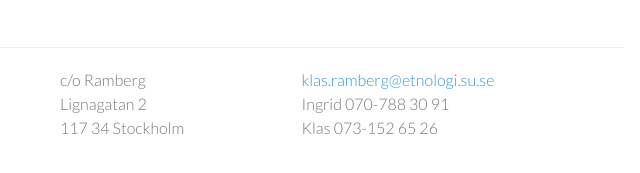
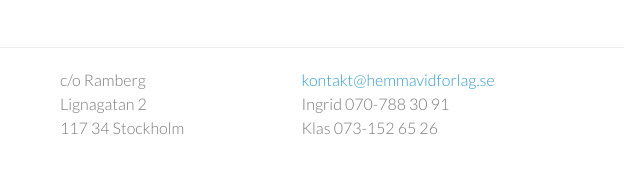
Before and after one commit to joeljunstrom/hemmavid, a plain HTML site: page index.html in a window 1280 px wide. Shown: the part 797-970 px from the top of the page, 419-1059 px from the left. Drawn offline with Linux system fonts and the light colour scheme.

Commit message:
Changed to the hemmavidforlag email address

```diff
--- a/index.html
+++ b/index.html
@@ -54,7 +54,7 @@
           </span>
         </div>
         <div class="column column-3">
-          <a class="email" href="mailto:klas.ramberg@etnologi.su.se">klas.ramberg@etnologi.su.se</a>
+          <a class="email" href="mailto:kontakt@hemmavidforlag.se">kontakt@hemmavidforlag.se</a>
           <span class="tel">
             <span class="type">Ingrid</span>
             <span class="value">070-788 30 91</span>
```
